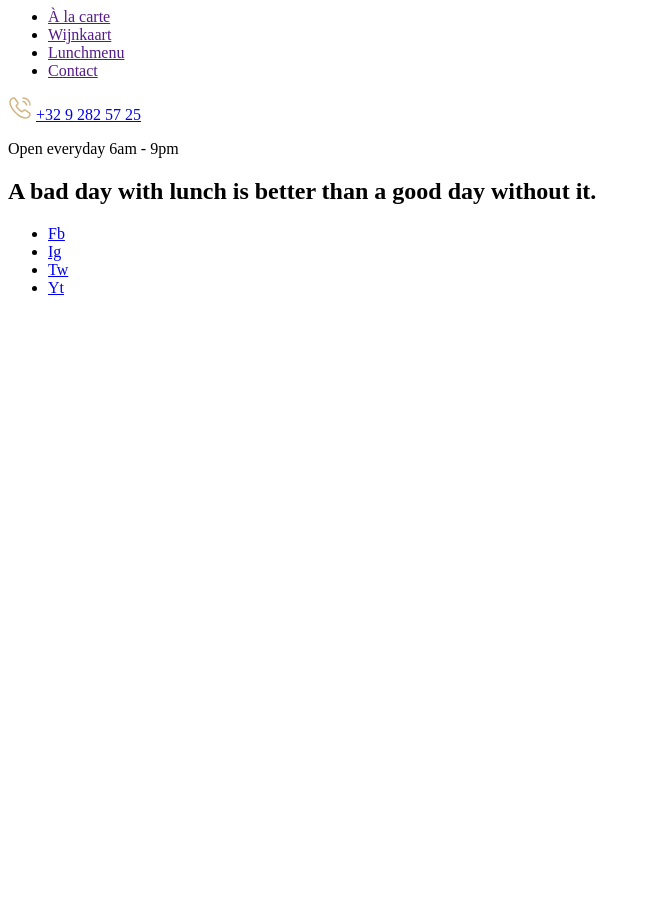
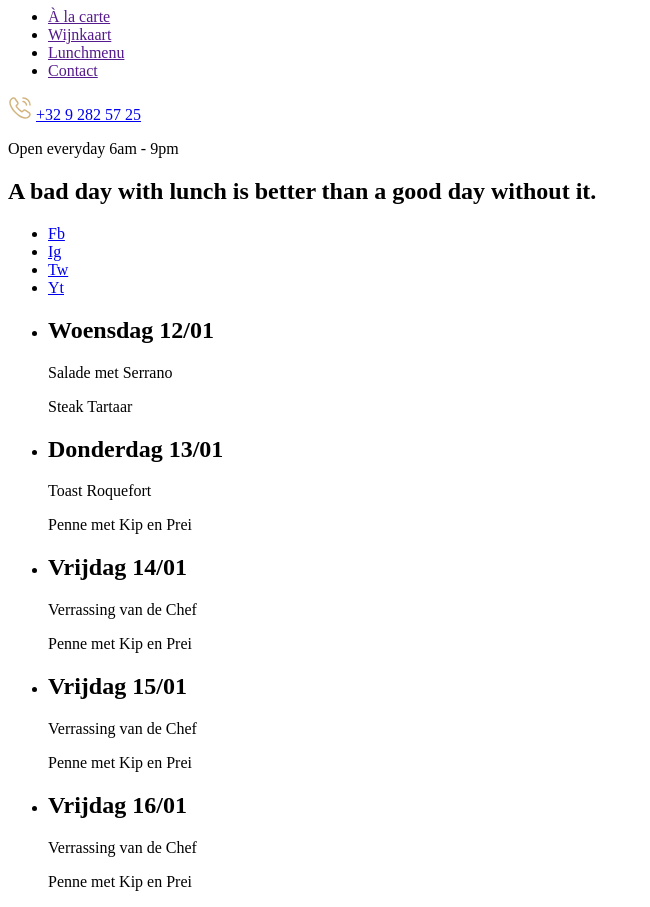
Before and after one commit to alexandrashmoylova/hello-test, a website: page src/index.html in a window 1280 px wide. Shown: the whole page, without its empty margins (0-650 px from the left). Before the commit the page ends 800 px from the top, so only its background shows below. Drawn offline with Linux system fonts and the light colour scheme.

Commit message:
Add html

```diff
--- a/src/index.html
+++ b/src/index.html
@@ -40,7 +40,7 @@
       <main class="main">
         <section class="intro">
           <div class="grid-block">
-            <p class="intro__schedule">Open everyday 6am - 9pm</p>
+            <p class="intro__hours">Open everyday 6am - 9pm</p>
             <h1 class="intro__title main-title">A bad day with lunch is better than a good day without it.</h1>
             <div class="intro__wrapper">
               <a href="#" class="intro__btn btn"></a>
@@ -61,6 +61,48 @@
             </div>
           </div>
         </section>
+        <section class="menu">
+          <div class="grid-block">
+            <ul class="menu-list">
+              <li class="menu-list__item menu-item">
+                <h2 class="menu-list__day">Woensdag 12/01</h2>
+                <div class="menu-dish">
+                  <p class="menu-list__title menu-list__title-first">Salade met Serrano</p>
+                  <p class="menu-list__title menu-list__title-second">Steak Tartaar</p>
+                </div>
+
+              </li>
+              <li class="menu-list__item menu-item">
+                <h2 class="menu-list__day">Donderdag 13/01</h2>
+                <div class="menu-dish">
+                  <p class="menu-list__title menu-list__title-first">Toast Roquefort</p>
+                  <p class="menu-list__title menu-list__title-second">Penne met Kip en Prei</p>
+                </div>
+              </li>
+              <li class="menu-list__item menu-item">
+                <h2 class="menu-list__day">Vrijdag 14/01</h2>
+                <div class="menu-dish">
+                  <p class="menu-list__title menu-list__title-first">Verrassing van de Chef</p>
+                  <p class="menu-list__title menu-list__title-second">Penne met Kip en Prei</p>
+                </div>
+              </li>
+              <li class="menu-list__item menu-item">
+                <h2 class="menu-list__day">Vrijdag 15/01</h2>
+                <div class="menu-dish">
+                  <p class="menu-list__title menu-list__title-first">Verrassing van de Chef</p>
+                  <p class="menu-list__title menu-list__title-second">Penne met Kip en Prei</p>
+                </div>
+              </li>
+              <li class="menu-list__item menu-item">
+                <h2 class="menu-list__day">Vrijdag 16/01</h2>
+                <div class="menu-dish">
+                  <p class="menu-list__title menu-list__title-first">Verrassing van de Chef</p>
+                  <p class="menu-list__title menu-list__title-second">Penne met Kip en Prei</p>
+                </div>
+              </li>
+            </ul>
+          </div>
+        </section>
       </main>
     </div>
 </body>
```
